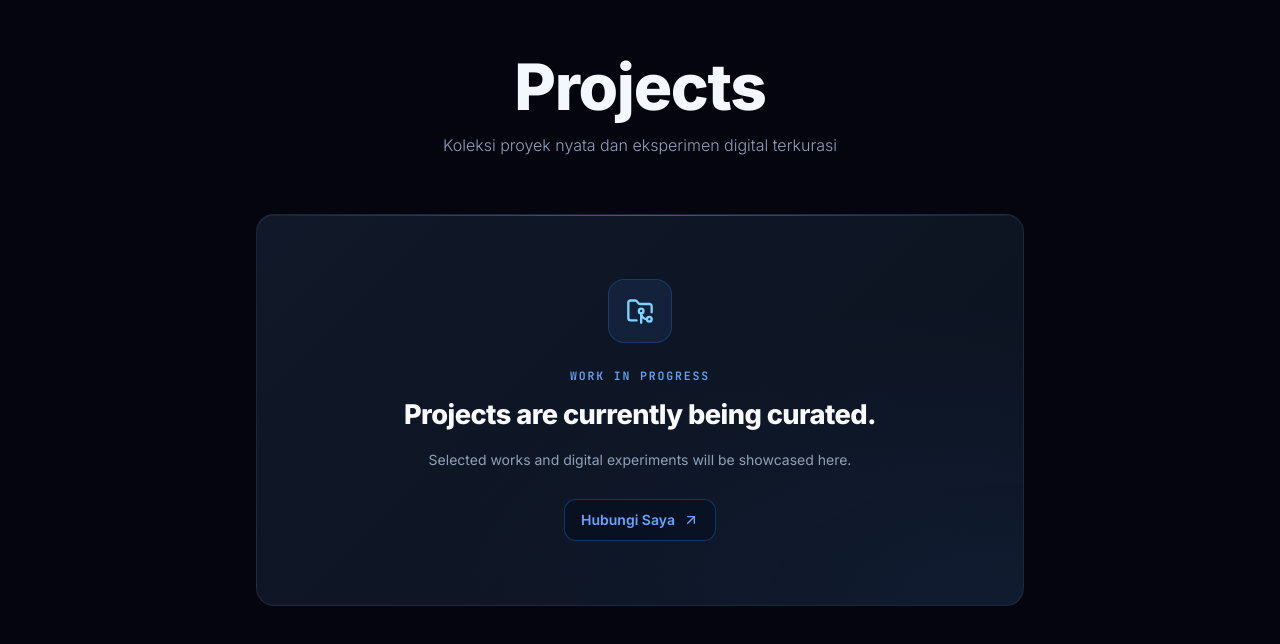
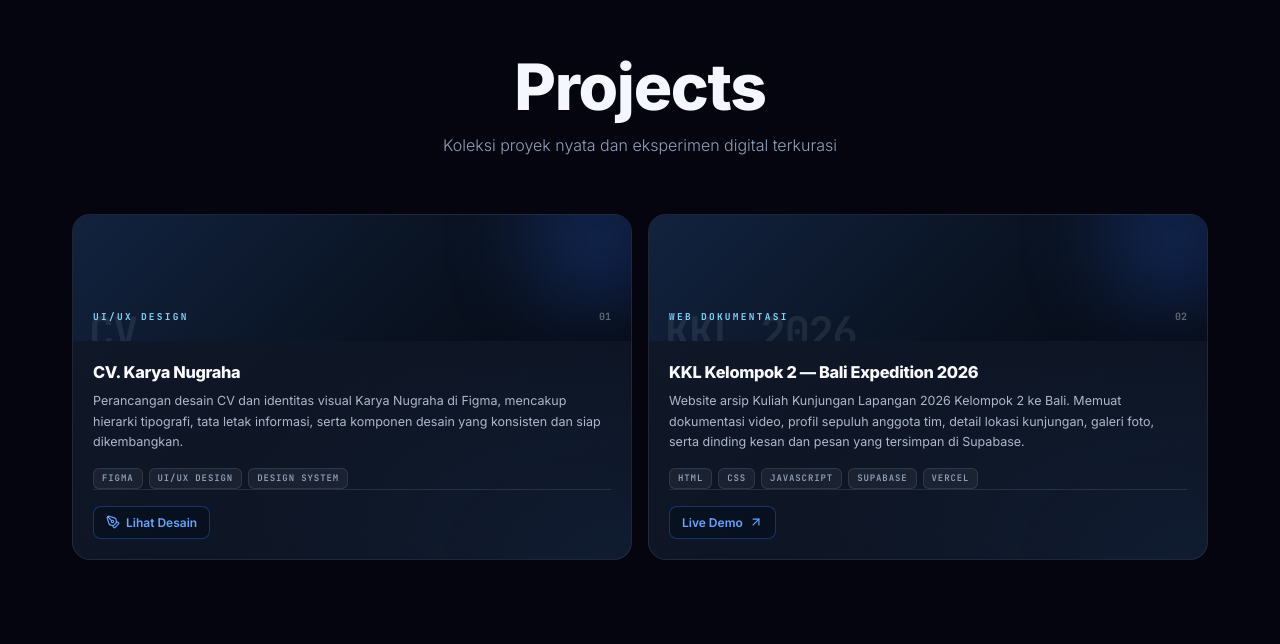
Before and after one commit to IlhamRizki09/portfolio, a React (Vite) app: page / in a window 1280 px wide. Shown: the part 7069-7713 px from the top of the page. Built offline with nearby package versions, Linux system fonts and the light colour scheme.

Commit message:
feat: add Figma CV and KKL 2026 projects

```diff
--- a/src/data/portfolioData.ts
+++ b/src/data/portfolioData.ts
@@ -399,11 +399,34 @@ export interface ProjectItem {
   tech: string[];
   imageUrl?: string;
   liveUrl?: string;
+  designUrl?: string;
   repoUrl?: string;
   featured?: boolean;
+  category: string;
+  coverText: string;
 }
 
-export const projects: ProjectItem[] = [];
+export const projects: ProjectItem[] = [
+  {
+    title: "CV. Karya Nugraha",
+    category: "UI/UX Design",
+    coverText: "CV",
+    description:
+      "Perancangan desain CV dan identitas visual Karya Nugraha di Figma, mencakup hierarki tipografi, tata letak informasi, serta komponen desain yang konsisten dan siap dikembangkan.",
+    tech: ["Figma", "UI/UX Design", "Design System"],
+    designUrl:
+      "https://www.figma.com/design/dZ5No6GYeCDb0HTYda7gDn/CV.KARYA-NUGRAHA?node-id=0-1",
+  },
+  {
+    title: "KKL Kelompok 2 — Bali Expedition 2026",
+    category: "Web Dokumentasi",
+    coverText: "KKL 2026",
+    description:
+      "Website arsip Kuliah Kunjungan Lapangan 2026 Kelompok 2 ke Bali. Memuat dokumentasi video, profil sepuluh anggota tim, detail lokasi kunjungan, galeri foto, serta dinding kesan dan pesan yang tersimpan di Supabase.",
+    tech: ["HTML", "CSS", "JavaScript", "Supabase", "Vercel"],
+    liveUrl: "https://kkl-kelompok-2-2026.vercel.app/",
+  },
+];
 
 export const navItems = [
   { id: "home", labelId: "Home", labelEn: "Home", href: "#home" },
--- a/src/sections/Projects.tsx
+++ b/src/sections/Projects.tsx
@@ -1,4 +1,4 @@
-import { FolderGit2, ArrowUpRight } from 'lucide-react';
+import { FolderGit2, ArrowUpRight, PenTool } from 'lucide-react';
 import { motion } from 'framer-motion';
 import SectionHeading from '../components/SectionHeading';
 import { projects } from '../data/portfolioData';
@@ -10,6 +10,18 @@ interface ProjectsProps {
 
 export default function Projects({ isDark }: ProjectsProps) {
   const { t } = usePortfolio();
+
+  const chipClass = `rounded-md border px-2 py-0.5 font-mono text-[9px] font-semibold uppercase tracking-[0.1em] ${
+    isDark
+      ? 'border-white/10 bg-white/5 text-slate-400'
+      : 'border-slate-200 bg-slate-50 text-slate-500'
+  }`;
+
+  const actionClass = `inline-flex items-center gap-1.5 rounded-lg border px-3 py-1.5 text-[12px] font-semibold transition-all hover:-translate-y-0.5 ${
+    isDark
+      ? 'border-[#3077ff]/35 bg-[#030c1d]/50 text-[#64a5ff] hover:border-[#3077ff]/70 hover:bg-[#1b4d9d]/20'
+      : 'border-blue-200 bg-white text-[#2563eb] hover:border-blue-400 hover:bg-blue-50'
+  }`;
 
   return (
     <section id="projects" className="relative section-py">
@@ -68,7 +80,112 @@ export default function Projects({ isDark }: ProjectsProps) {
               <ArrowUpRight className="h-4 w-4" />
             </a>
           </motion.div>
-        ) : null}
+        ) : (
+          <div className="grid items-stretch gap-4 md:auto-rows-fr md:grid-cols-2">
+            {projects.map((project, index) => (
+              <motion.article
+                key={project.title}
+                initial={{ opacity: 0, y: 18 }}
+                whileInView={{ opacity: 1, y: 0 }}
+                viewport={{ once: true, margin: '-50px' }}
+                transition={{ duration: 0.45, delay: (index % 2) * 0.07 }}
+                className="glass-card flex h-full flex-col overflow-hidden"
+              >
+                {/* Typographic cover */}
+                <div className="relative flex min-h-[126px] shrink-0 items-end overflow-hidden px-5 pb-4 pt-12">
+                  <div
+                    aria-hidden="true"
+                    className="absolute inset-0 bg-[linear-gradient(135deg,#12233f_0%,#0a1424_55%,#070b14_100%)]"
+                  />
+                  <span
+                    aria-hidden="true"
+                    className="pointer-events-none absolute -right-10 -top-12 h-36 w-36 rounded-full bg-[#2c67ed]/25 blur-[42px]"
+                  />
+                  <span
+                    aria-hidden="true"
+                    className="pointer-events-none absolute -bottom-3 left-4 select-none font-mono text-[42px] font-black uppercase leading-none tracking-[-0.03em] text-white/[0.08]"
+                  >
+                    {project.coverText}
+                  </span>
+                  <div className="relative flex w-full items-center justify-between gap-3">
+                    <span className="font-mono text-[9.5px] font-bold uppercase tracking-[0.24em] text-[#7dd3fc]">
+                      {project.category}
+                    </span>
+                    <span className="font-mono text-[10px] font-bold tabular-nums text-white/35">
+                      {String(index + 1).padStart(2, '0')}
+                    </span>
+                  </div>
+                </div>
+
+                <div className="flex flex-1 flex-col p-5">
+                  <h3
+                    className={`text-[1.02rem] font-extrabold leading-snug ${
+                      isDark ? 'text-slate-50' : 'text-slate-900'
+                    }`}
+                  >
+                    {project.title}
+                  </h3>
+
+                  <p
+                    className={`mt-2 text-[12.5px] leading-relaxed ${
+                      isDark ? 'text-[#aeb8cc]' : 'text-slate-600'
+                    }`}
+                  >
+                    {project.description}
+                  </p>
+
+                  <ul className="mt-4 flex flex-wrap gap-1.5">
+                    {project.tech.map((item) => (
+                      <li key={item} className={chipClass}>
+                        {item}
+                      </li>
+                    ))}
+                  </ul>
+
+                  <div
+                    className={`mt-auto flex flex-wrap items-center gap-2 border-t pt-4 ${
+                      isDark ? 'border-white/10' : 'border-slate-200'
+                    }`}
+                  >
+                    {project.liveUrl && (
+                      <a
+                        href={project.liveUrl}
+                        target="_blank"
+                        rel="noopener noreferrer"
+                        className={actionClass}
+                      >
+                        <span>{t.projects.viewLive}</span>
+                        <ArrowUpRight className="h-3.5 w-3.5" />
+                      </a>
+                    )}
+                    {project.designUrl && (
+                      <a
+                        href={project.designUrl}
+                        target="_blank"
+                        rel="noopener noreferrer"
+                        className={actionClass}
+                      >
+                        <PenTool className="h-3.5 w-3.5" />
+                        <span>{t.projects.viewDesign}</span>
+                      </a>
+                    )}
+                    {project.repoUrl && (
+                      <a
+                        href={project.repoUrl}
+                        target="_blank"
+                        rel="noopener noreferrer"
+                        className={actionClass}
+                      >
+                        <span>{t.projects.sourceCode}</span>
+                        <ArrowUpRight className="h-3.5 w-3.5" />
+                      </a>
+                    )}
+                  </div>
+                </div>
+              </motion.article>
+            ))}
+          </div>
+        )}
       </div>
     </section>
   );
--- a/src/translations/index.ts
+++ b/src/translations/index.ts
@@ -100,6 +100,7 @@ export interface Translations {
     emptyDesc: string;
     viewLive: string;
     sourceCode: string;
+    viewDesign: string;
   };
   recruiter: {
     title: string;
@@ -292,6 +293,7 @@ export const translations: Record<Language, Translations> = {
       emptyDesc: "Selected works and digital experiments will be showcased here.",
       viewLive: "Live Demo",
       sourceCode: "Kode Sumber",
+      viewDesign: "Lihat Desain",
     },
     recruiter: {
       title: "Recruiter Fast Mode",
@@ -482,6 +484,7 @@ export const translations: Record<Language, Translations> = {
       emptyDesc: "Selected works and digital experiments will be showcased here.",
       viewLive: "Live Demo",
       sourceCode: "Source Code",
+      viewDesign: "View Design",
     },
     recruiter: {
       title: "Recruiter Fast Mode",
```
